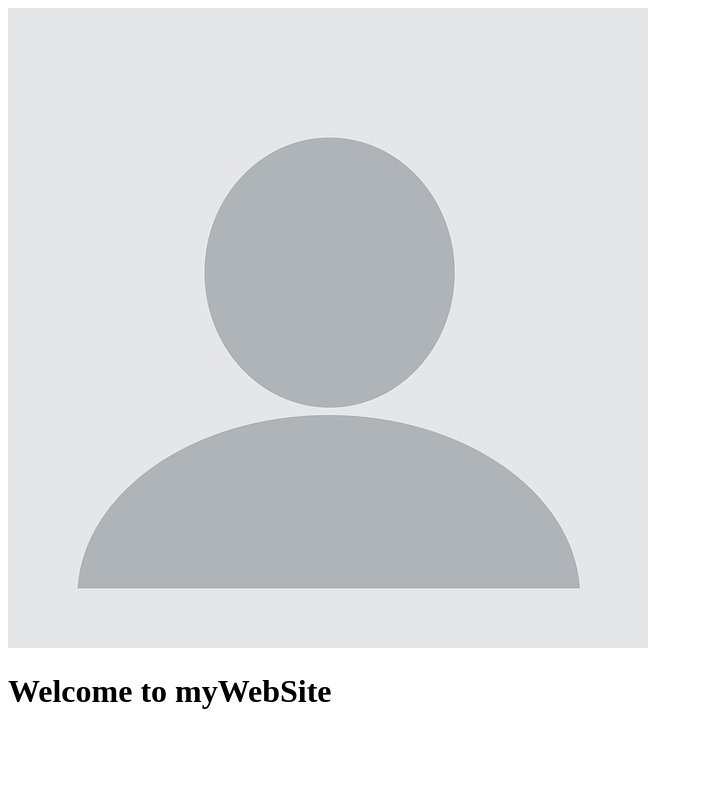
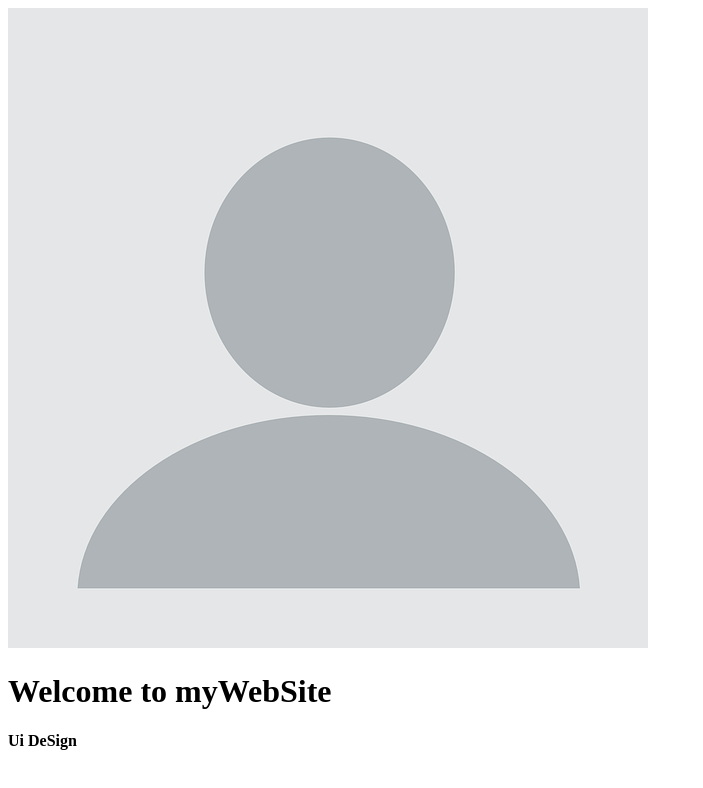
Before and after one commit to poonsak/testGit, a plain HTML site: page index.html in a window 1280 px wide. Shown: the whole page, without its empty margins (0-703 px from the left). Drawn offline with Linux system fonts and the light colour scheme.

Commit message:
add UI design
1st  branch commit

```diff
--- a/index.html
+++ b/index.html
@@ -6,4 +6,5 @@
 <body>
 <img src="no-image-profile.png"/>
 	<h1>Welcome to myWebSite</h1>
+	<b>Ui DeSign</b>
 </body>
```
